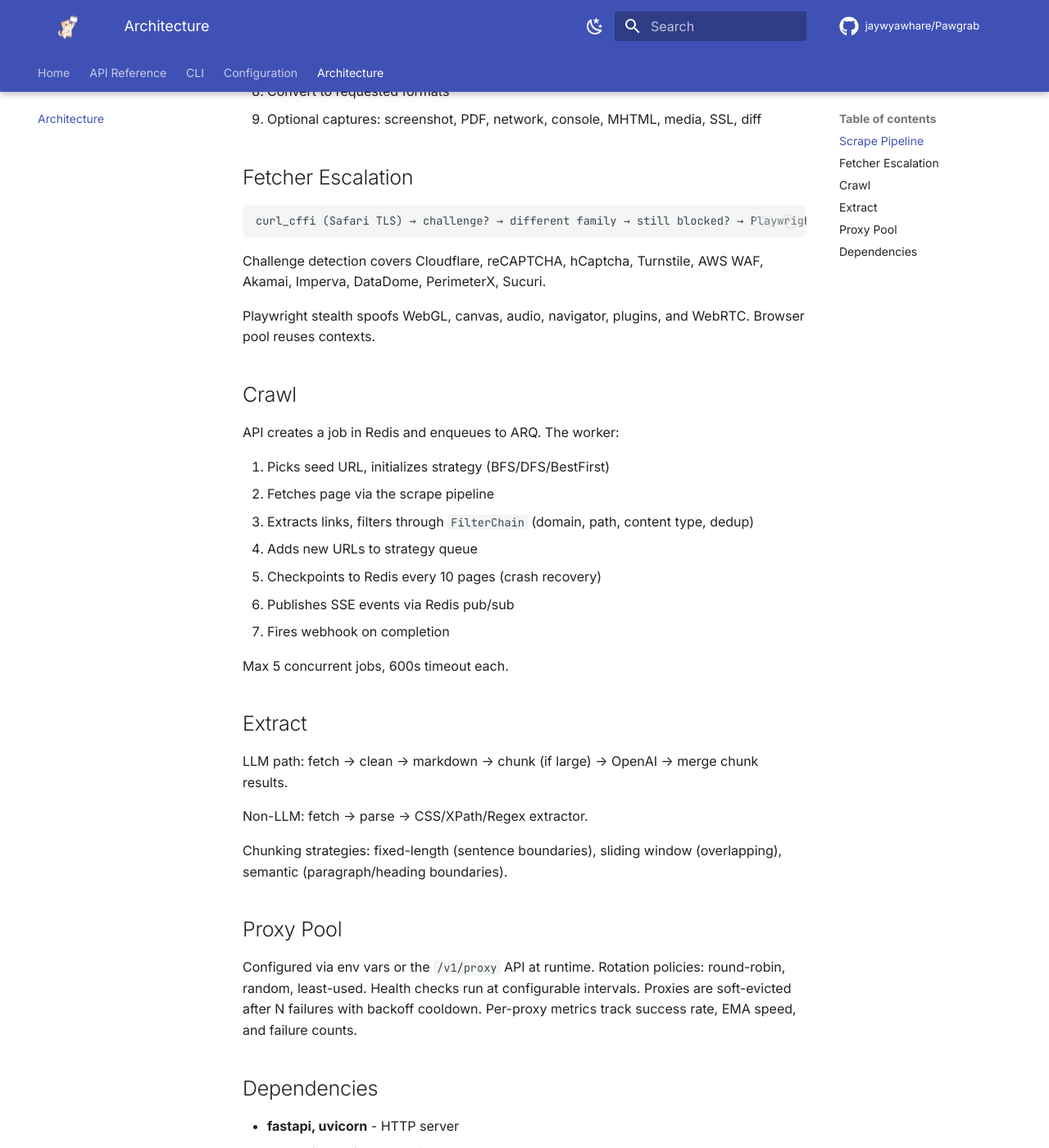
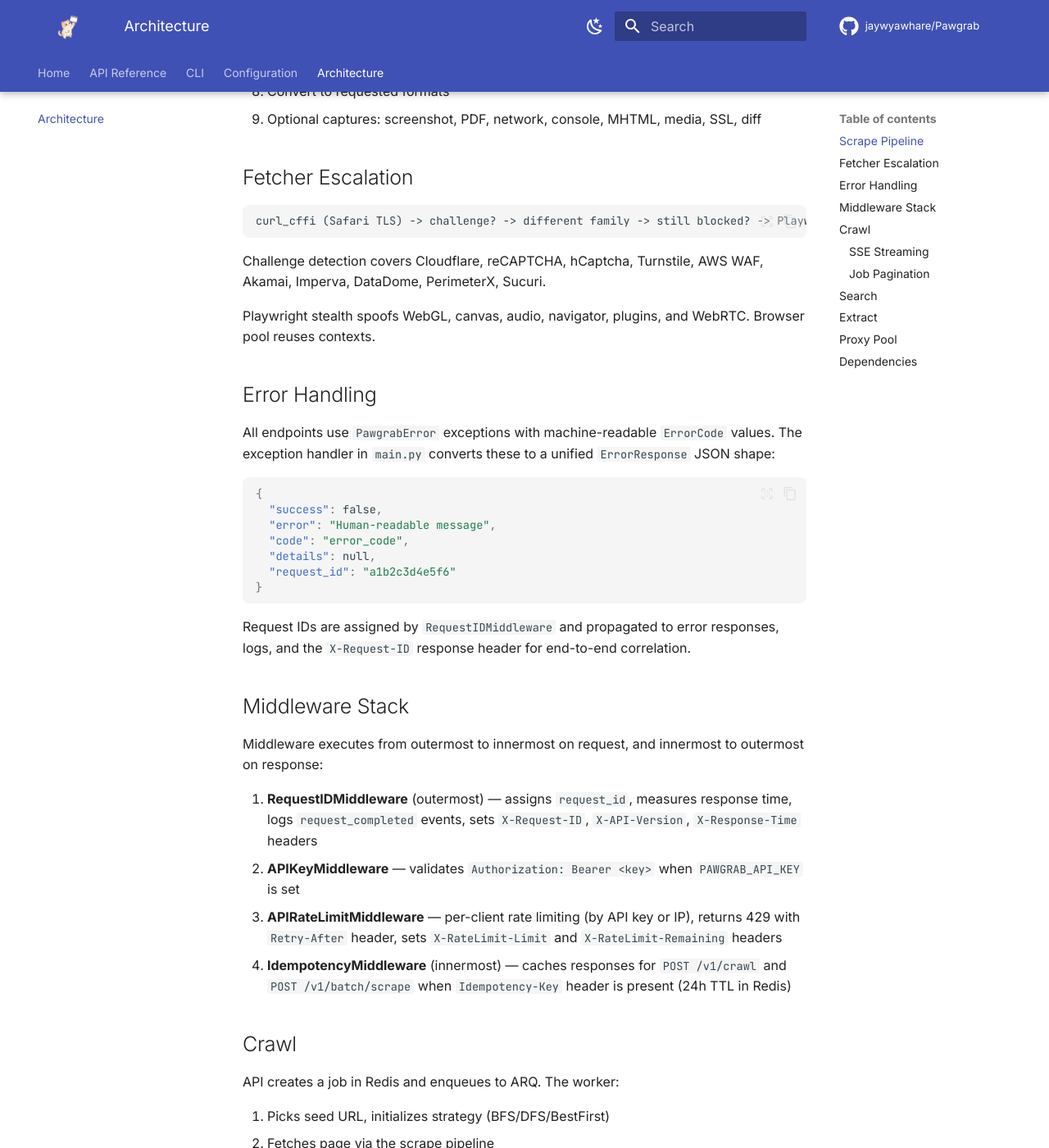
Before and after one commit to jaywyawhare/Pawgrab, an MkDocs documentation site: the page built from docs/architecture.md, in a window 1280 px wide and 1400 px high, scrolled down 472 px. Shown: the whole window at 82% size. Built offline with MkDocs 1.6.1 and Material for MkDocs 9.7.7, drawn with Linux system fonts in a browser that asks for light colours; comment, search, counter and statistics services are not loaded; some of the changed text lies outside the part shown.

Commit message:
Enhance architecture documentation to include detailed error handling and middleware stack descriptions. Update fetcher escalation flow and clarify LLM and non-LLM processing paths. Introduce new sections on SSE streaming and job pagination for improved API clarity.

````diff
--- a/docs/architecture.md
+++ b/docs/architecture.md
@@ -7,8 +7,8 @@
 1. robots.txt check (1h cache, 5min on failure)
 2. Per-domain rate limit
 3. Fetch with curl_cffi - random Safari/Chrome/Edge TLS fingerprint
-4. If challenged → retry with different browser family
-5. If JS needed (auto-detected or `wait_for_js=true`) → Playwright with stealth
+4. If challenged -> retry with different browser family
+5. If JS needed (auto-detected or `wait_for_js=true`) -> Playwright with stealth
 6. Readability extraction
 7. Optional pre/post filters: tag exclusion, CSS scoping, word count, pruning, BM25
 8. Convert to requested formats
@@ -17,12 +17,37 @@
 ## Fetcher Escalation
 
 ```
-curl_cffi (Safari TLS) → challenge? → different family → still blocked? → Playwright
+curl_cffi (Safari TLS) -> challenge? -> different family -> still blocked? -> Playwright
 ```
 
 Challenge detection covers Cloudflare, reCAPTCHA, hCaptcha, Turnstile, AWS WAF, Akamai, Imperva, DataDome, PerimeterX, Sucuri.
 
 Playwright stealth spoofs WebGL, canvas, audio, navigator, plugins, and WebRTC. Browser pool reuses contexts.
+
+## Error Handling
+
+All endpoints use `PawgrabError` exceptions with machine-readable `ErrorCode` values. The exception handler in `main.py` converts these to a unified `ErrorResponse` JSON shape:
+
+```json
+{
+  "success": false,
+  "error": "Human-readable message",
+  "code": "error_code",
+  "details": null,
+  "request_id": "a1b2c3d4e5f6"
+}
+```
+
+Request IDs are assigned by `RequestIDMiddleware` and propagated to error responses, logs, and the `X-Request-ID` response header for end-to-end correlation.
+
+## Middleware Stack
+
+Middleware executes from outermost to innermost on request, and innermost to outermost on response:
+
+1. **RequestIDMiddleware** (outermost) — assigns `request_id`, measures response time, logs `request_completed` events, sets `X-Request-ID`, `X-API-Version`, `X-Response-Time` headers
+2. **APIKeyMiddleware** — validates `Authorization: Bearer <key>` when `PAWGRAB_API_KEY` is set
+3. **APIRateLimitMiddleware** — per-client rate limiting (by API key or IP), returns 429 with `Retry-After` header, sets `X-RateLimit-Limit` and `X-RateLimit-Remaining` headers
+4. **IdempotencyMiddleware** (innermost) — caches responses for `POST /v1/crawl` and `POST /v1/batch/scrape` when `Idempotency-Key` header is present (24h TTL in Redis)
 
 ## Crawl
 
@@ -38,11 +63,23 @@ API creates a job in Redis and enqueues to ARQ. The worker:
 
 Max 5 concurrent jobs, 600s timeout each.
 
+### SSE Streaming
+
+The SSE endpoint (`GET /v1/crawl/{job_id}/stream`) uses Redis pub/sub with a polling loop instead of blocking `listen()`. When no real events arrive for 15 seconds, a heartbeat comment (`: heartbeat\n\n`) is emitted. This keeps connections alive through reverse proxies (nginx default timeout: 60s, CloudFront: 30s).
+
+### Job Pagination
+
+`GET /v1/crawl/{job_id}` and `GET /v1/batch/{job_id}` support `page` and `limit` query parameters. Responses include `total_results` (via Redis `LLEN`, O(1)) and `has_next` to indicate whether more pages are available.
+
+## Search
+
+The `/v1/search` endpoint scrapes search results in parallel using `asyncio.gather` with a `Semaphore(5)` to limit concurrency. This is significantly faster than sequential scraping - a 5-result search takes ~1x single scrape time instead of ~5x.
+
 ## Extract
 
-LLM path: fetch → clean → markdown → chunk (if large) → OpenAI → merge chunk results.
+LLM path: fetch -> clean -> markdown -> chunk (if large) -> OpenAI -> merge chunk results.
 
-Non-LLM: fetch → parse → CSS/XPath/Regex extractor.
+Non-LLM: fetch -> parse -> CSS/XPath/Regex extractor.
 
 Chunking strategies: fixed-length (sentence boundaries), sliding window (overlapping), semantic (paragraph/heading boundaries).
 
@@ -55,15 +92,15 @@ Configured via env vars or the `/v1/proxy` API at runtime. Rotation policies: ro
 - **fastapi, uvicorn** - HTTP server
 - **pydantic-settings** - config
 - **curl_cffi** - TLS impersonation
-- **playwright, playwright-stealth** - browser rendering
-- **readabilipy** - content extraction
-- **html2text** - HTML → Markdown
+- **patchright, playwright-stealth** - browser rendering
+- **readability-lxml** - content extraction
 - **beautifulsoup4, lxml** - HTML parsing
 - **openai** - LLM calls
 - **arq, redis** - job queue
 - **protego** - robots.txt
-- **aiolimiter** - rate limiting
+- **aiolimiter** - rate limiting (per-domain and API-level)
 - **typer** - CLI
-- **structlog** - logging
+- **structlog** - structured logging
 - **duckduckgo-search** - web search
 - **pymupdf** - PDF text
+- **orjson** - fast JSON serialization
````
